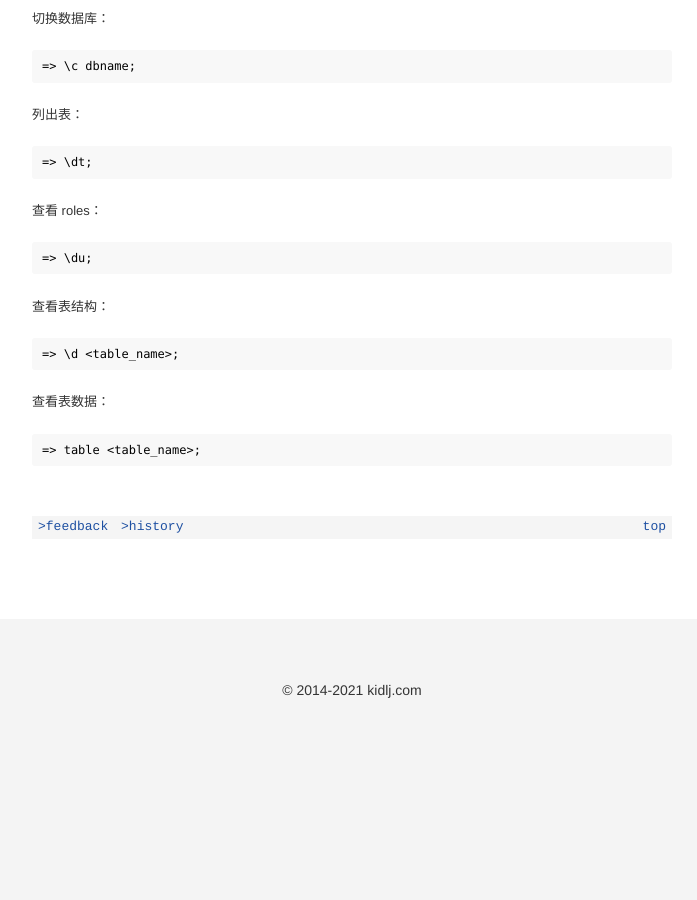
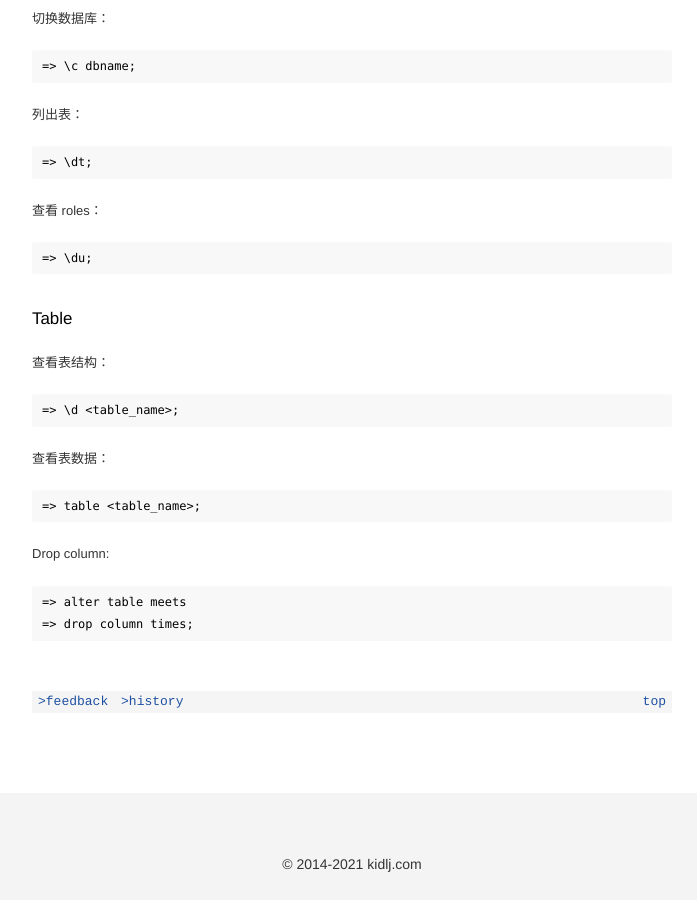
Before and after one commit to kidlj/awei, a Jekyll site: the page built from _wiki/postgresql.md, in a window 1280 px wide and 900 px high, scrolled down 2450 px. Shown: the whole window, without its empty margins (288-985 px from the left). Built offline with Jekyll 4.4.1, drawn with Linux system fonts in a browser that asks for light colours; before the commit the page ends 3176 px from its top, so only the background shows below that.

Commit message:
update pg wiki

```diff
--- a/_wiki/postgresql.md
+++ b/_wiki/postgresql.md
@@ -97,6 +97,8 @@ pg_hba.conf 用于控制 role member 在 database 级别的 access 权限。Priv
 
     => \du;
 
+### Table
+
 查看表结构：
 
     => \d <table_name>;
@@ -105,6 +107,11 @@ pg_hba.conf 用于控制 role member 在 database 级别的 access 权限。Priv
 
     => table <table_name>;
 
+Drop column:
+
+    => alter table meets
+    => drop column times;
+
 [1]: https://www.postgresql.org/download/linux/redhat/
 [2]: https://www.postgresql.org/docs/11/sql-grant.html
 [3]: https://www.postgresql.org/docs/9.1/sql-alterrole.html
```
